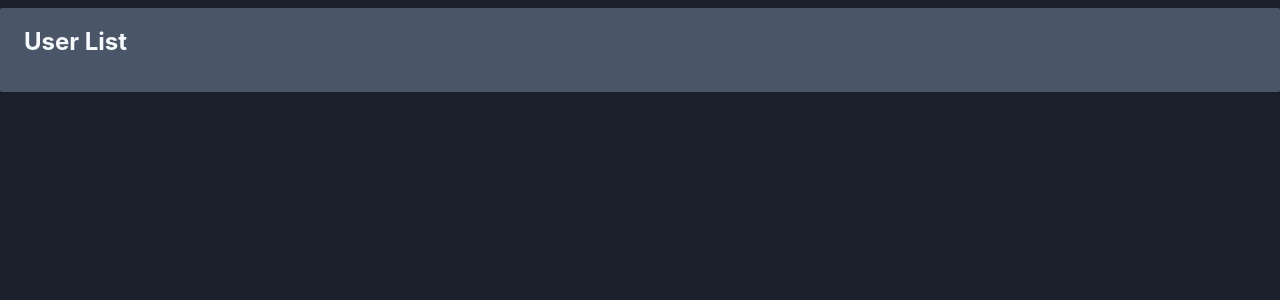
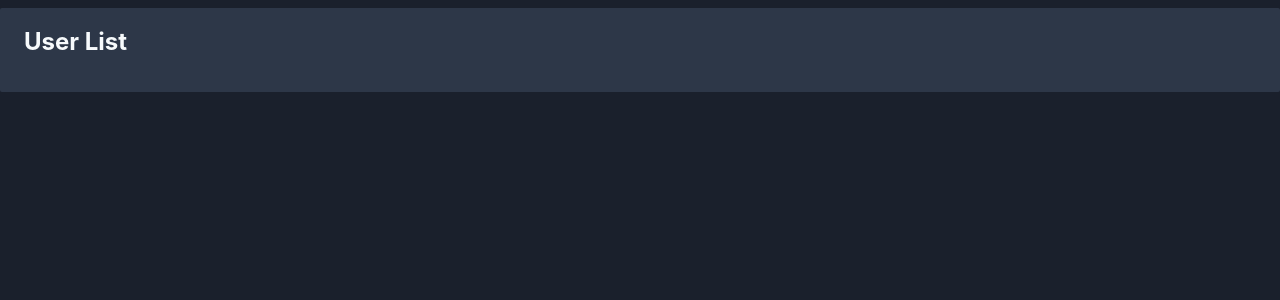
Before and after one commit to hdahlheim/musicshuffle, a PHP site: template resources/templates/users/index.twig in a window 1280 px wide. Shown: the part 56-356 px from the top of the page. Run offline with PHP 8.4, Linux system fonts and the light colour scheme; the template is opened without the code that fills it, so the values that code supplies are empty; some libraries are stand-ins or nearby versions.

Commit message:
Align view styles

```diff
--- a/endpoints/home.php
+++ b/endpoints/home.php
@@ -5,7 +5,7 @@ use function Siler\Twig\render;
 use function Auth\isUserLoggedin;
 
 if (isUserLoggedin()) {
-    html(render('home/loggedin.twig'));
+    html(render('home/home_loggedIn.twig'));
 } else {
-    html(render('home/loggedout.twig'));
+    html(render('home/home_loggedOut.twig'));
 }
--- a/resources/templates/home/loggedin.twig
+++ b/resources/templates/home/home_loggedIn.twig
@@ -2,7 +2,7 @@
 {% block main %}
     <main class="container mx-auto mt-16">
         <h1 class="text-5xl">Home</h1>
-        <div class="p-2 mb-4 bg-gray-700 rounded-sm">
+        <div class="p-2 mb-4 bg-gray-800 rounded-sm">
             <h2 class="text-xl">My Playlists</h2>
             <div class="flex flex-wrap">
                 <div class="w-full h-20 max-w-xs m-1 bg-black"></div>
@@ -11,11 +11,11 @@
                 <div class="w-full h-20 max-w-xs m-1 bg-black"></div>
             </div>
         </div>
-        <div class="p-2 mb-4 bg-gray-700 rounded-sm">
+        <div class="p-2 mb-4 bg-gray-800 rounded-sm">
             <h2 class="text-xl">Recently added Playlists</h2>
 
         </div>
-        <div class="p-2 mb-4 bg-gray-700 rounded-sm">
+        <div class="p-2 mb-4 bg-gray-800 rounded-sm">
             <h2 class="text-xl">Recent Playlist</h2>
         </div>
     </main>
--- a/resources/templates/home/loggedout.twig
+++ b/resources/templates/home/home_loggedOut.twig
@@ -3,7 +3,7 @@
 <main class="flex items-center h-screen">
     <div class="w-full p-10 ml-48 bg-teal-600 rounded-l-lg shadow-md">
         <h1 class="mb-8 text-5xl">Wellcome to music shuffle</h1>
-        <a class="px-6 py-2 text-xl bg-gray-700 rounded-full shadow" href="/login">Login</a>
+        <a class="px-6 py-2 text-xl bg-teal-800 rounded-full shadow" href="/login">Login</a>
     </div>
 </main>
 {% endblock %}
--- a/resources/templates/playlists/create.twig
+++ b/resources/templates/playlists/create.twig
@@ -14,7 +14,7 @@
                     type="text">
             </lable>
             <button
-                class="w-full px-4 py-2 mt-4 font-semibold text-teal-100 bg-teal-500 rounded-sm hover:bg-teal-700"
+                class="w-full mt-4 font-semibold rounded-sm btn-teal"
                 type="submit">
                 Add Playlist
             </button>
--- a/resources/templates/playlists/index.twig
+++ b/resources/templates/playlists/index.twig
@@ -1,6 +1,10 @@
 {% extends "layouts/_base.twig" %}
 {% block main %}
-    <main class="relative">
+    <main class="container p-4 mx-auto mt-16 bg-gray-800">
+        <div class="flex items-center justify-between">
+            <h2 class="text-xl font-bold">Playlists</h2>
+            <a class="text-sm btn-teal" href="/playlists/create">New Playlist</a>
+        </div>
         {% for playlist in playlists %}
             <a href="/playlists/{{playlist.id}}">
                 <div>
--- a/resources/templates/users/index.twig
+++ b/resources/templates/users/index.twig
@@ -1,10 +1,10 @@
 {% extends "layouts/_base.twig" %}
 {% block main %}
-    <main class="container px-6 py-4 mx-auto mt-16 bg-gray-700 rounded-sm">
+    <main class="container px-6 py-4 mx-auto mt-16 bg-gray-800 rounded-sm">
     <h2 class="mb-4 text-2xl font-bold">User List</h2>
     <ul class="">
     {% for user in users %}
-        <li class="flex items-center px-6 py-3 mb-1 bg-gray-600 rounded-sm shadow-md group hover:bg-teal-600">
+        <li class="flex items-center px-6 py-3 mb-1 bg-gray-700 rounded-sm shadow-md group hover:bg-teal-600">
             <img class="flex-shrink-0 w-10 h-10 mr-4 border-2 border-gray-800 rounded-full shadow-inner" src="{{user.email|gravatar}}" alt="">
             <div class="w-1/4 text-lg font-semibold">{{user.username}}</div>
             <div class="w-1/4">{{user.email}}</div>
```
Also changed, not shown: resources/css/tailwind.css (+13 -0 lines), public/styles.css. Lines whose indentation alone changed are shown as unchanged.
